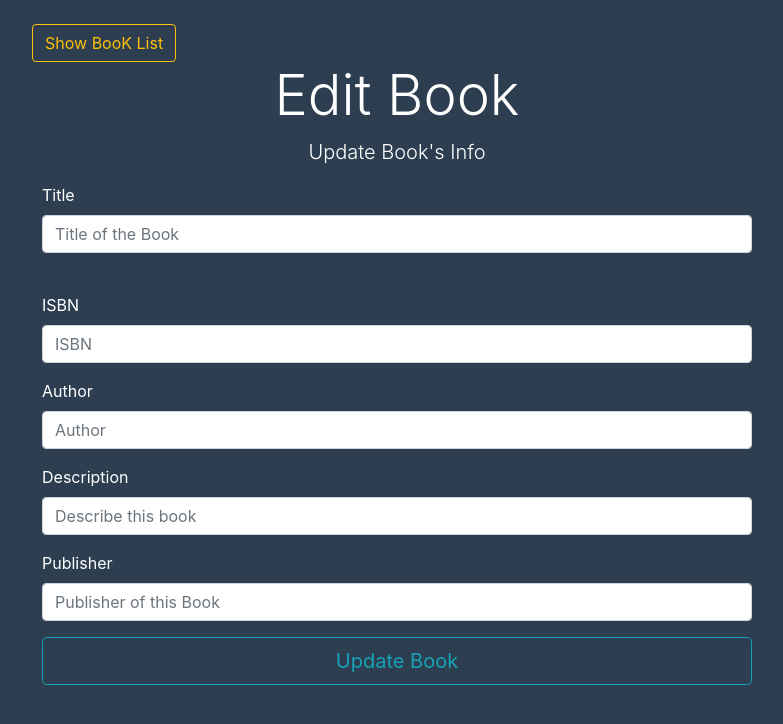
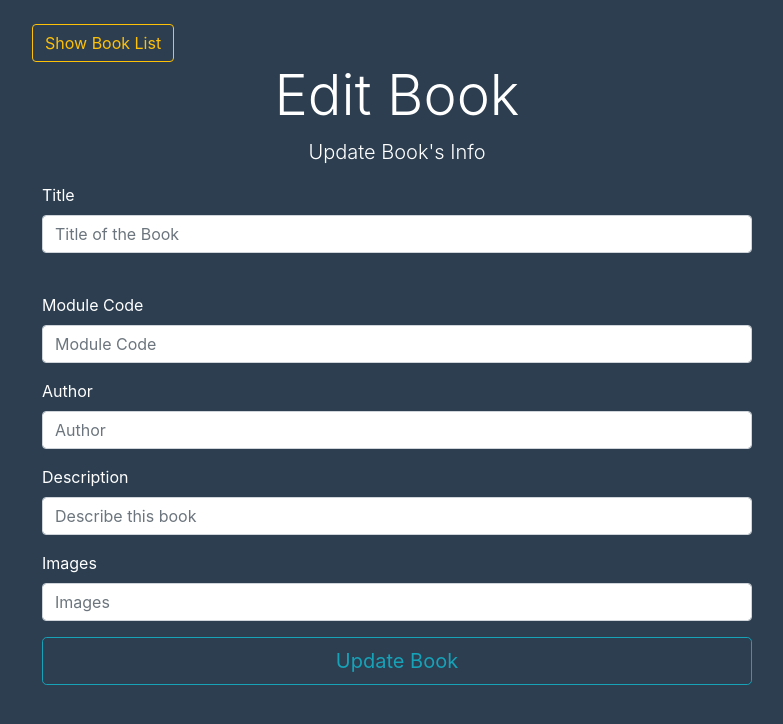
Before and after one commit to MontyPython28/book-trade, a React (Create React App) app in the folder client/: page /edit-book/1 in a window 1280 px wide. Shown: the top 724 px of the page, without its empty margins (243-1026 px from the left). Built offline with nearby package versions, Linux system fonts and the light colour scheme; no server answers.

Commit message:
Changed design slightly

```diff
--- a/client/src/components/BookCard.js
+++ b/client/src/components/BookCard.js
@@ -2,12 +2,14 @@ import React from 'react';
 import { Link } from 'react-router-dom';
 import '../App.css';
 
+
+// "https://commapress.co.uk/books/the-book-of-cairo/cairo-provisional-v3/image%2Fspan3" original link for image
 const BookCard = (props) => {
     const  book  = props.book;
 
     return(
         <div className="card-container">
-            <img src="https://commapress.co.uk/books/the-book-of-cairo/cairo-provisional-v3/image%2Fspan3" alt="" />
+            <img src= "/images/BookShelf.PNG" alt="" />
             <div className="desc">
                 <h2>
                     <Link to={`/show-book/${book._id}`}>
--- a/client/src/components/CreateBook.js
+++ b/client/src/components/CreateBook.js
@@ -80,7 +80,7 @@ class CreateBook extends Component {
                 <div className='form-group'>
                   <input
                     type='text'
-                    placeholder='ISBN'
+                    placeholder='Module Code'
                     name='isbn'
                     className='form-control'
                     value={this.state.isbn}
@@ -115,7 +115,7 @@ class CreateBook extends Component {
                 <div className='form-group'>
                   <input
                     type='text'
-                    placeholder='Publisher of this Book'
+                    placeholder='Images'
                     name='publisher'
                     className='form-control'
                     value={this.state.publisher}
--- a/client/src/components/ShowBookDetails.js
+++ b/client/src/components/ShowBookDetails.js
@@ -64,7 +64,7 @@ class showBookDetails extends Component {
           </tr>
           <tr>
             <th scope="row">3</th>
-            <td>ISBN</td>
+            <td>Module Code</td>
             <td>{ book.isbn }</td>
           </tr>
           <tr>
@@ -74,7 +74,7 @@ class showBookDetails extends Component {
           </tr>
           <tr>
             <th scope="row">6</th>
-            <td>Description</td>
+            <td>Images</td>
             <td>{ book.description }</td>
           </tr>
         </tbody>
--- a/client/src/components/ShowBookList.js
+++ b/client/src/components/ShowBookList.js
@@ -16,7 +16,7 @@ class ShowBookList extends Component {
 
   componentDidMount() {
     axios
-      .get('/api/books')
+      .get('/api/books') //ADD http://localhost:8082 when developing (same for all other axios requests)
       .then(res => {
         this.setState({
           books: res.data
--- a/client/src/components/UpdateBookInfo.js
+++ b/client/src/components/UpdateBookInfo.js
@@ -68,7 +68,7 @@ class UpdateBookInfo extends Component {
             <div className="col-md-8 m-auto">
               <br />
               <Link to="/" className="btn btn-outline-warning float-left">
-                  Show BooK List
+                  Show Book List
               </Link>
             </div>
             <div className="col-md-8 m-auto">
@@ -95,10 +95,10 @@ class UpdateBookInfo extends Component {
             <br />
 
             <div className='form-group'>
-            <label htmlFor="isbn">ISBN</label>
+            <label htmlFor="isbn">Module Code</label>
               <input
                 type='text'
-                placeholder='ISBN'
+                placeholder='Module Code'
                 name='isbn'
                 className='form-control'
                 value={this.state.isbn}
@@ -131,10 +131,10 @@ class UpdateBookInfo extends Component {
             </div>
 
             <div className='form-group'>
-            <label htmlFor="publisher">Publisher</label>
+            <label htmlFor="publisher">Images</label>
               <input
                 type='text'
-                placeholder='Publisher of this Book'
+                placeholder='Images'
                 name='publisher'
                 className='form-control'
                 value={this.state.publisher}
```
Also changed, not shown: client/public/images/BookShelf.PNG (added).
